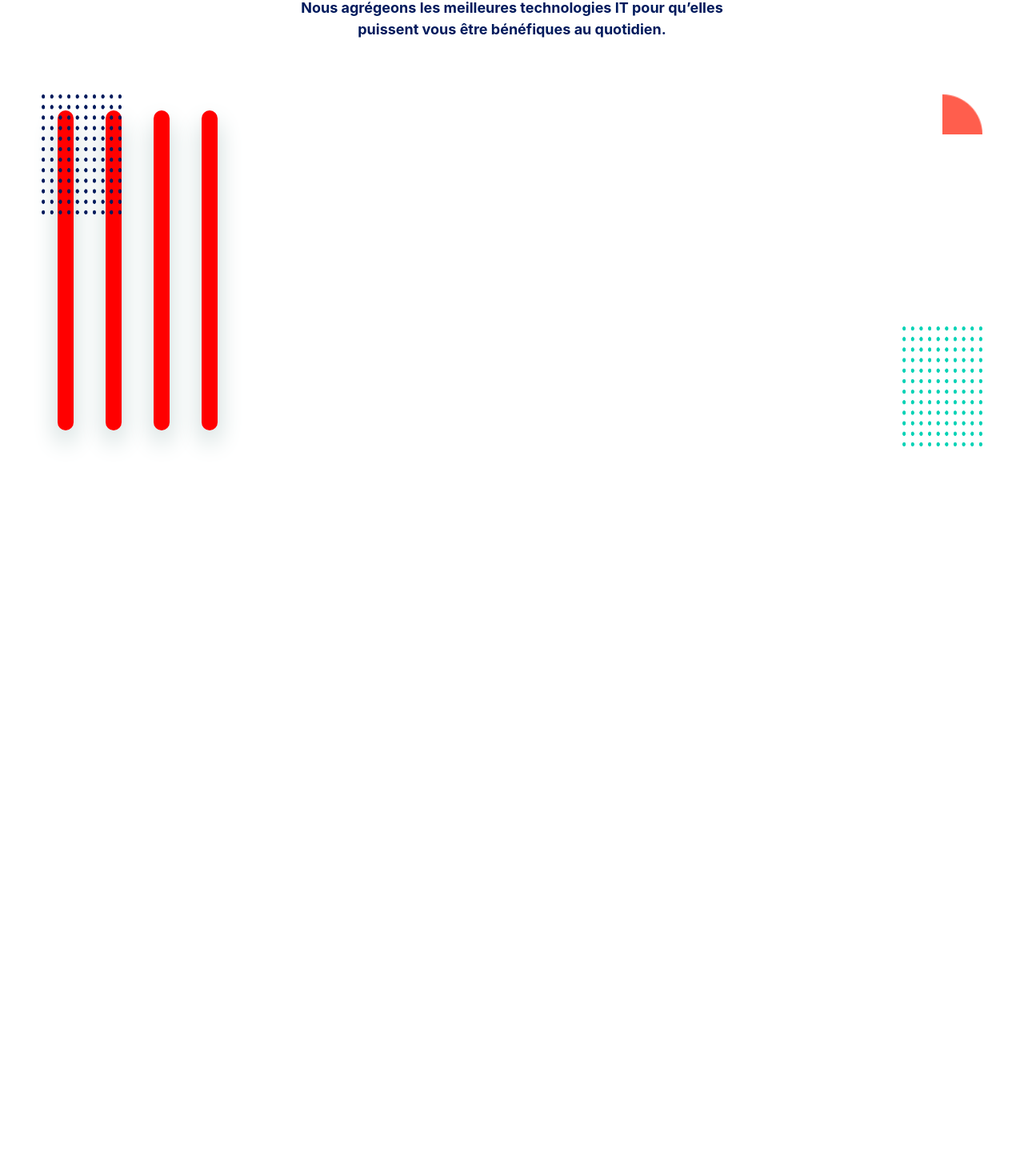
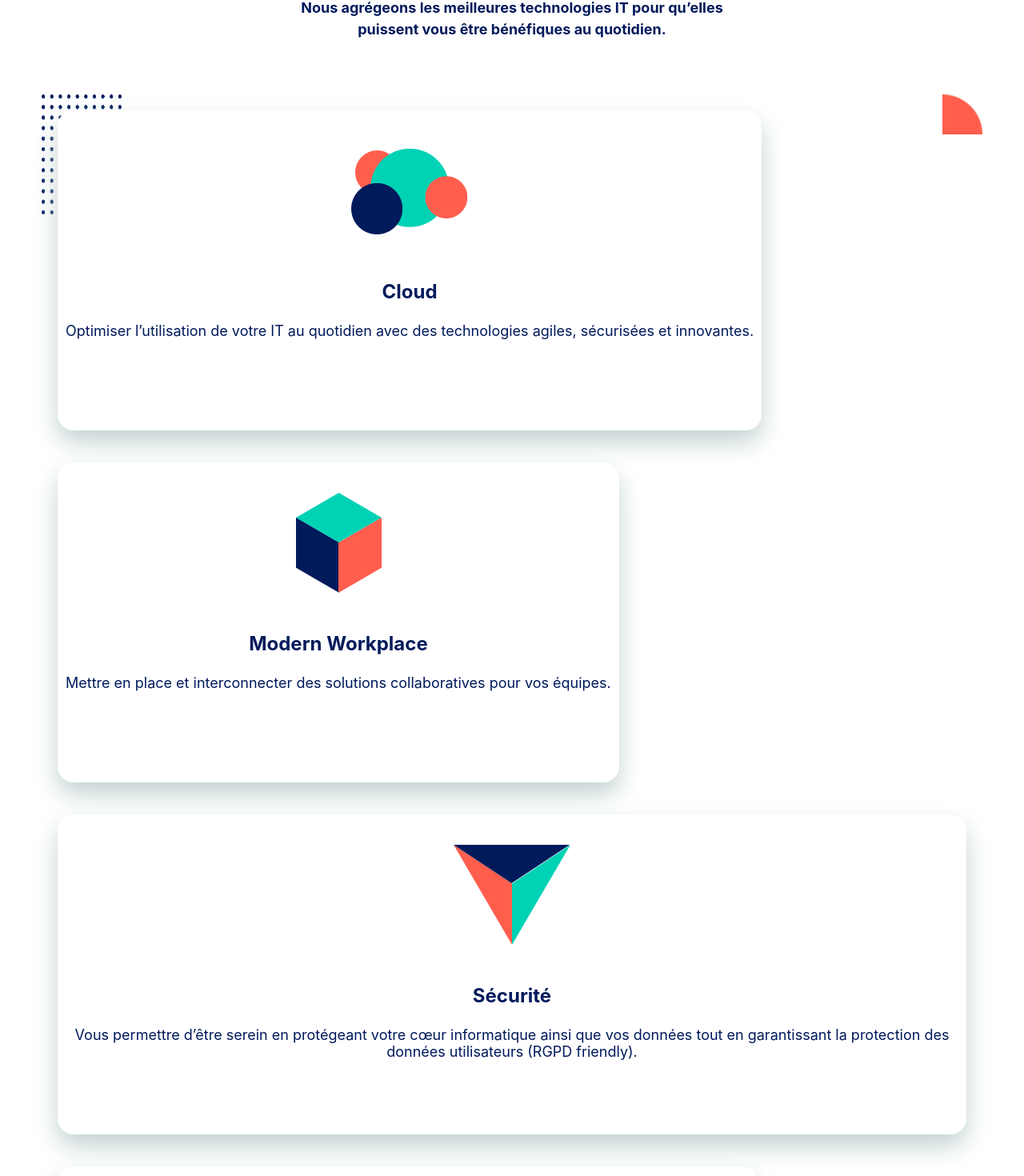
Before and after one commit to jupiter0913/test-serhii, a Next.js app: page / in a window 1280 px wide. Shown: the part 176-1646 px from the top of the page at 80% size. Before the commit the page ends 814 px from the top, so only its background shows below. Built offline with nearby package versions, Linux system fonts and the light colour scheme.

Commit message:
Update home page.

```diff
--- a/pages/index.js
+++ b/pages/index.js
@@ -1,5 +1,5 @@
 import Head from 'next/head'
-import styles from '../styles/Home.module.css'
+import styles from '../styles/Home.module.scss'
 import Container from 'react-bootstrap/Container';
 import Row from 'react-bootstrap/Row';
 import Col from 'react-bootstrap/Col';
@@ -26,20 +26,40 @@ export default function Home() {
           <img src='/Assets/Formes/illustration/vert-mini.png' className={styles.backgroundImage03} />
           <Container fluid className={styles.cardArea}>
             <Row className={styles.cardArea}>
-              <Col>
+              <Col xs={3}>
                 <div className={styles.card}>
+                  <div className={styles.cardContent}>
+                    <img src='/Assets/images/cloud.png' alt="cloud" />
+                    <p className={styles.subTitle}>Cloud</p>
+                    <p className={styles.text}>Optimiser l’utilisation de votre IT au quotidien avec des technologies agiles, sécurisées et innovantes.</p>
+                  </div>
                 </div>
               </Col>
-              <Col>
+              <Col xs={3}>
                 <div className={styles.card}>
+                  <div className={styles.cardContent}>
+                    <img src='/Assets/images/modern-workplace.png' alt="cloud" />
+                    <p className={styles.subTitle}>Modern Workplace</p>
+                    <p className={styles.text}>Mettre en place et interconnecter des solutions collaboratives pour vos équipes.</p>
+                  </div>
                 </div>
               </Col>
-              <Col>
+              <Col xs={3}>
                 <div className={styles.card}>
+                  <div className={styles.cardContent}>
+                    <img src='/Assets/images/sécurité.png' alt="cloud" />
+                    <p className={styles.subTitle}>Sécurité</p>
+                    <p className={styles.text}>Vous permettre d’être serein en protégeant votre cœur informatique ainsi que vos données  tout en garantissant la protection des données utilisateurs (RGPD friendly).</p>
+                  </div>
                 </div>
               </Col>
-              <Col>
+              <Col xs={3}>
                 <div className={styles.card}>
+                  <div className={styles.cardContent}>
+                    <img src='/Assets/images/service-managé.png' alt="cloud" />
+                    <p className={styles.subTitle}>Services Managés</p>
+                    <p className={styles.text}>Superviser votre système IT. Équiper des meilleurs outils pour superviser de façon complète votre SI</p>
+                  </div>
                 </div>
               </Col>
             </Row>
--- a/styles/Home.module.css
+++ b/styles/Home.module.scss
@@ -12,7 +12,6 @@
   flex: 1;
   display: flex;
   flex-direction: column;
-  /* justify-content: center; */
   align-items: center;
   width: 100%;
 }
@@ -109,14 +108,36 @@
   display: flex;
   flex-wrap: wrap;
 }
-.cardArea .card {
-  /* width: 100px; */
+.card {
   height: 400px;
-  /* position: relative; */
+  position: relative;
   margin: 20px;
   padding: 10px;
   border-radius: 20px;
-  background-color: red;
+  background-color: white;
   box-shadow: 0px 15px 30px #c3d3d2;
   cursor: pointer;
+  display: flex;
+  flex-wrap: wrap;
+  justify-content: center;
+  transition: height 0.5s;
+  &:hover {
+    border: solid 2px transparent;
+    border-image-source: linear-gradient(45deg, #00D5B4, #FF5C4D, #001B5D);
+    border-image-slice: 1;
+    height: 420px;
+  }
 }
+.cardContent {
+  display: block;
+  text-align: center;
+}
+.subTitle {
+  font-size: 24px;
+  color: #001a5c;
+  font-weight: 700;
+}
+.text {
+  font-size: 18px;
+  color: #001a5c;
+}
```
Also changed, not shown: package.json (+6 -1 lines), .babelrc (added), 1 other file (tests, documents, lock files or other folders).
